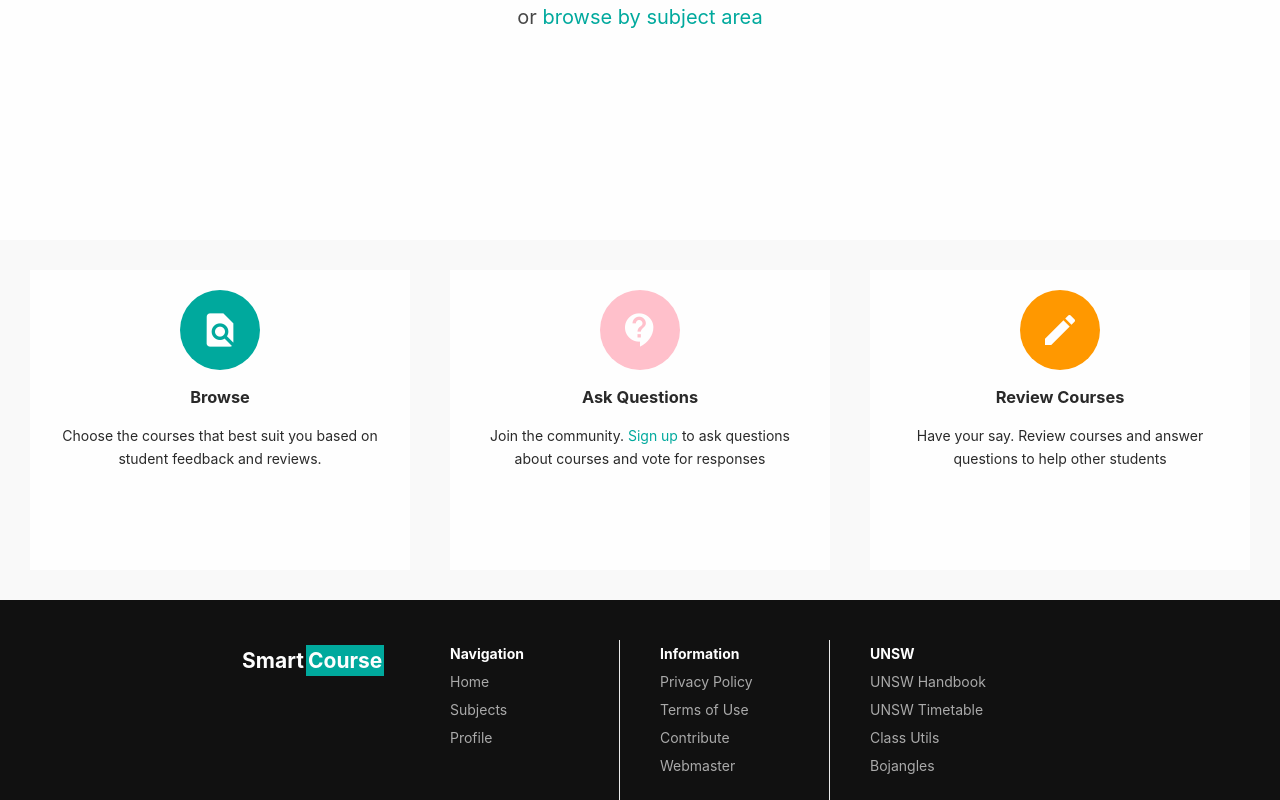
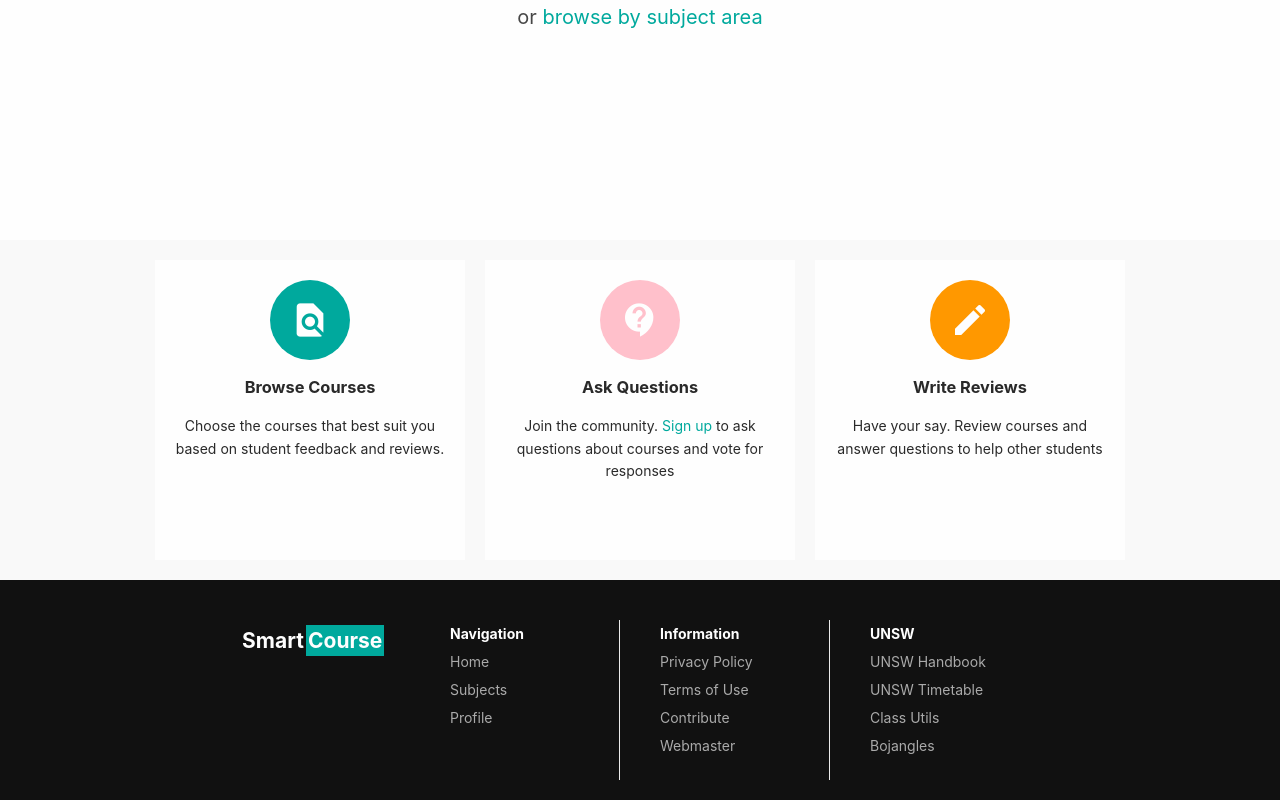
Before and after one commit to SmartCourse/app, a Vue app in the folder frontend/: page / in a window 1280 px wide. Shown: the part 572-1372 px from the top of the page. Built offline with nearby package versions, Linux system fonts and the light colour scheme; no server answers.

Commit message:
cleaned up css media queries

```diff
--- a/frontend/src/views/Home.vue
+++ b/frontend/src/views/Home.vue
@@ -11,7 +11,7 @@
         <div class="why">
           <div class="why-card">
             <p class="why-icon"><i class="material-icons theme">find_in_page</i></p>
-            <h3>Browse</h3>
+            <h3>Browse Courses</h3>
             <p>Choose the courses that best suit you based on student feedback and reviews.</p>
           </div>
           <div class="why-card">
@@ -22,7 +22,7 @@
           </div>
           <div class="why-card">
             <p class="why-icon"><i class="material-icons orange">edit</i></p>
-            <h3>Review Courses</h3>
+            <h3>Write Reviews</h3>
             <p>Have your say. Review courses and answer questions to help other students
             </p>
           </div>
@@ -67,12 +67,12 @@ export default {
 
 .homepage-section {
   display: grid;
-  min-height: 360px;
 }
 
 .content {
   justify-self: center;
   margin: auto;
+  padding: 20px;
 }
 
 .why {
@@ -87,7 +87,7 @@ export default {
   text-align: center;
   padding: 10px 20px;
   background-color: var(--white);
-  width: 275px;
+  min-height:200px;
 }
 
 .why-card p {
@@ -129,6 +129,12 @@ a {
     color:var(--theme)
 }
 
+@media screen and (min-width: 1200px) {
+   .why-card {
+     width: 270px;
+   }
+}
+
 /* tablet and below */
 @media screen and (max-width: 700px) {
   .home {
@@ -153,30 +159,14 @@ a {
   }
 
   .why-card {
-    width: 400px;
+    width: 300px;
   }
 }
 
 @media screen and (max-width: 500px) {
   .why-card {
-    width: 280px;
+    width: 150px;
   }
 }
 
-@media screen and (min-width: 700px) {
-  .why-card {
-    width: 200px;
-  }
-}
-
-@media screen and (min-width: 1200px) {
-   .why-card {
-     width: 340px;
-   }
-
-   .why {
-     grid-gap: 40px;
-   }
-}
-
 </style>
```
